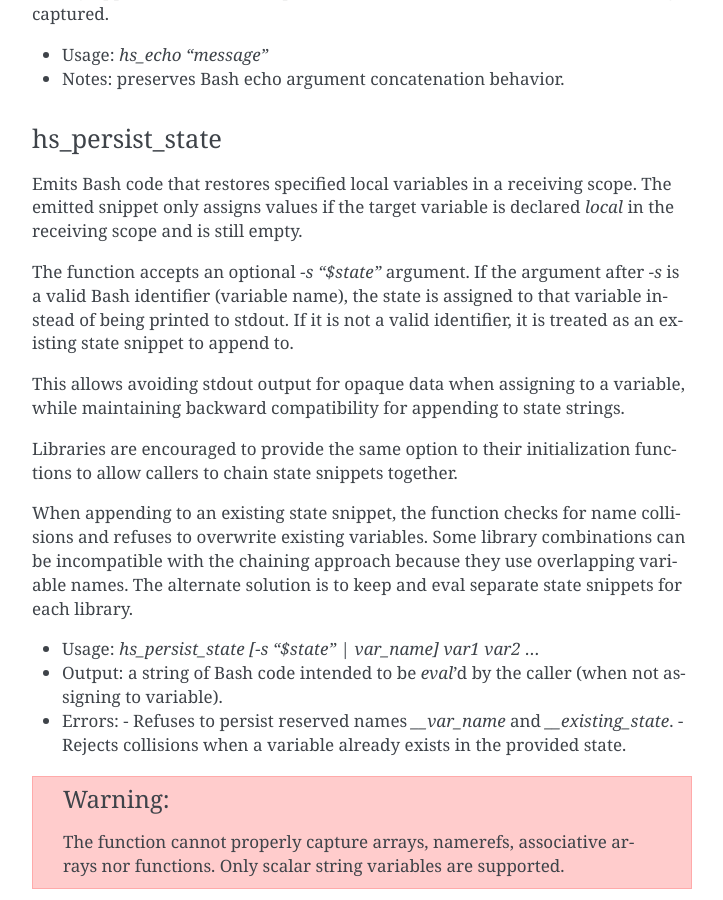
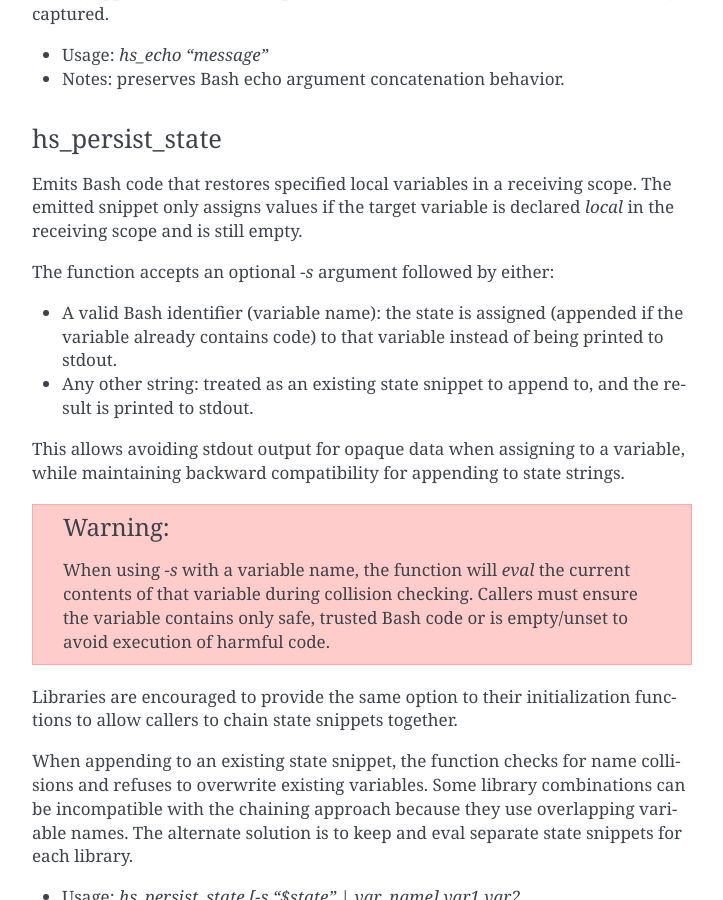
Before and after one commit to CriticalOptimisation/bash-deploy-libs, a Sphinx documentation site: the page built from docs/libraries/handle_state.rst, in a window 1280 px wide and 900 px high, scrolled down 2058 px. Shown: the whole window, without its empty margins (388-1111 px from the left). Built offline with Sphinx 7.4.7, drawn with Linux system fonts in a browser that asks for light colours; pages that are not in the unit, such as notebooks, are missing from menus.

Commit message:
docs: clarify hs_persist_state -s behavior and security warning
- Document that -s accepts variable name or state string
- Add warning about eval of variable contents for security
- Specify caller responsibility for safe variable content

```diff
--- a/docs/libraries/handle_state.rst
+++ b/docs/libraries/handle_state.rst
@@ -102,13 +102,16 @@
 The emitted snippet only assigns values if the target variable is declared
 `local` in the receiving scope and is still empty.
 
-The function accepts an optional `-s "$state"` argument. If the argument after `-s`
-is a valid Bash identifier (variable name), the state is assigned to that variable
-instead of being printed to stdout. If it is not a valid identifier, it is treated
-as an existing state snippet to append to.
+The function accepts an optional `-s` argument followed by either:
+
+- A valid Bash identifier (variable name): the state is assigned (appended if the variable already contains code) to that variable instead of being printed to stdout.
+- Any other string: treated as an existing state snippet to append to, and the result is printed to stdout.
 
 This allows avoiding stdout output for opaque data when assigning to a variable,
 while maintaining backward compatibility for appending to state strings.
+
+.. warning::
+   When using `-s` with a variable name, the function will `eval` the current contents of that variable during collision checking. Callers must ensure the variable contains only safe, trusted Bash code or is empty/unset to avoid execution of harmful code.
 
 Libraries are encouraged to provide the same option to their initialization
 functions to allow callers to chain state snippets together.
```
